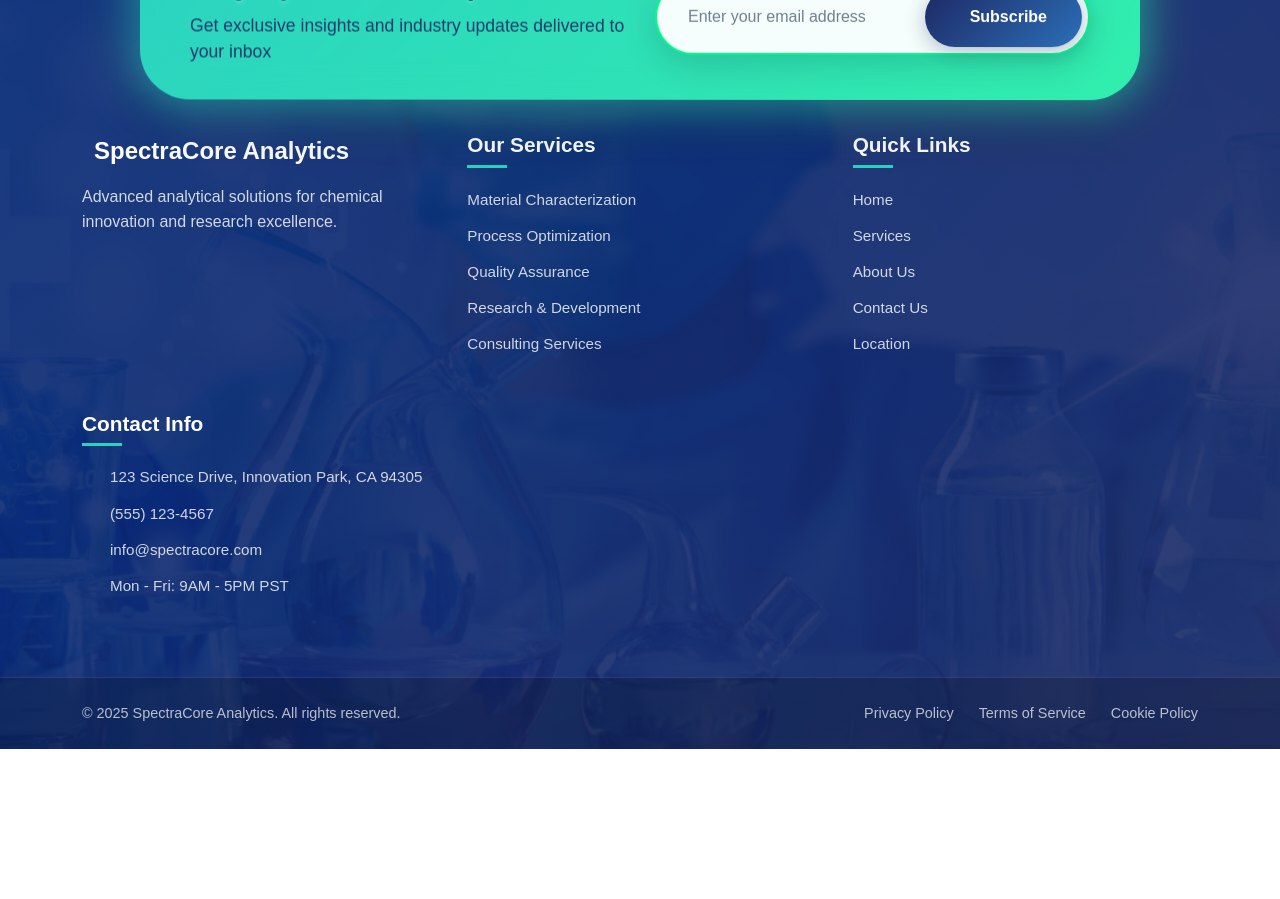
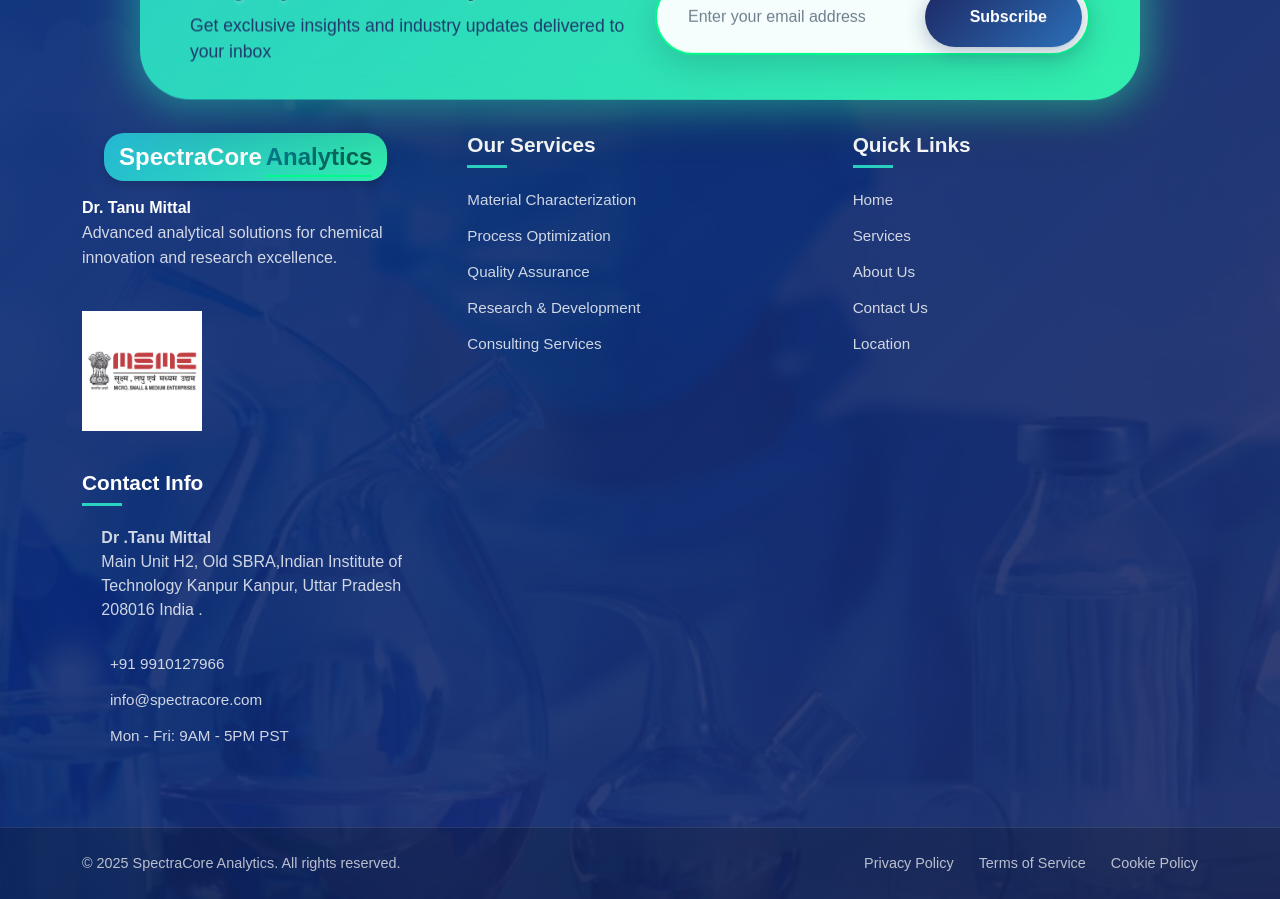
Before and after one commit to thesumitkrsingh/Medical-web, a React (Vite) app: page / in a window 1280 px wide. Shown: the part 3300-4199 px from the top of the page. Before the commit the page ends 4049 px from the top, so only its background shows below. Built offline with nearby package versions, Linux system fonts and the light colour scheme.

Commit message:
changes-su

```diff
--- a/src/components/Assistant/Assistant.jsx
+++ b/src/components/Assistant/Assistant.jsx
@@ -324,11 +324,12 @@ const Assistant = () => {
               disabled={isTyping}
             />
             <button
-              onClick={handleSendMessage}
-              disabled={!inputMessage.trim() || isTyping}
-            >
-              <i className="fas fa-paper-plane"></i>
-            </button>
+  onClick={handleSendMessage}
+  disabled={!inputMessage.trim() || isTyping}
+>
+  Enter
+</button>
+
           </div>
         </div>
       )}
@@ -336,4 +337,5 @@ const Assistant = () => {
   );
 };
 
+
 export default Assistant;
--- a/src/components/Footer/Footer.css
+++ b/src/components/Footer/Footer.css
@@ -45,6 +45,52 @@
     transform-style: preserve-3d;
     animation: floatNewsletter 6s ease-in-out infinite;
 }
+.msme-logo {
+  max-width: 120px;
+  height: auto;
+  margin-top: 15px;
+  filter: grayscale(30%);
+}
+.brand-name {
+  display: inline-flex;
+  background: linear-gradient(135deg, #24B7D3, #30EFAD);
+  border-radius: 20px;
+  padding: 6px 15px;
+  box-shadow: 0 4px 10px rgba(0, 0, 0, 0.15);
+  align-items: center;
+}
+
+.spectracore {
+  color: white;
+  font-weight: 600;
+  margin-right: 4px;
+}
+
+.analytics {
+  background: linear-gradient(135deg, #038099, #08583c);
+  -webkit-background-clip: text;
+  background-clip: text;
+  color: transparent;
+  font-weight: 700;
+  position: relative;
+}
+
+.analytics::after {
+  content: '';
+  position: absolute;
+  left: 0;
+  bottom: -2px;
+  width: 100%;
+  height: 2px;
+  background: #00FB8A;
+}
+
+.footer-logo {
+  display: flex;
+  align-items: center;
+  gap: 10px;
+}
+
 
 @keyframes floatNewsletter {
 
--- a/src/components/Footer/Footer.jsx
+++ b/src/components/Footer/Footer.jsx
@@ -108,14 +108,19 @@ const Footer = () => {
         <div className="footer-brand">
           <div className="footer-logo">
             <i className="fas fa-microscope"></i>
-                  <span>SpectraCore Analytics</span>
+            <span className="brand-name">
+              <span className="spectracore">SpectraCore</span>
+              <span className="analytics">Analytics</span>
+            </span>
           </div>
+          <strong>Dr. Tanu Mittal</strong>
           <p className="footer-description">
             Advanced analytical solutions for chemical innovation and research excellence.
           </p>
-
+          <img src="./src/assets/images/msme.png" alt="MSME Registered" className="msme-logo" />
         </div>
       </div>
+
 
             <div className="footer-section">
               <h4>Our Services</h4>
@@ -145,11 +150,18 @@ const Footer = () => {
               <div className="contact-info">
                 <div className="contact-item">
                   <i className="fas fa-map-marker-alt"></i>
-                  <span>123 Science Drive, Innovation Park, CA 94305</span>
+
+                 <div><strong>Dr .Tanu Mittal</strong><p>Main Unit H2, Old SBRA,Indian Institute of Technology Kanpur
+                    Kanpur, Uttar Pradesh 208016
+                    India .</p>
+                  </div>
+
+
+
                 </div>
                 <div className="contact-item">
                   <i className="fas fa-phone"></i>
-                  <span>(555) 123-4567</span>
+                  <span>+91 9910127966</span>
                 </div>
                 <div className="contact-item">
                   <i className="fas fa-envelope"></i>
--- a/src/components/Navbar.jsx
+++ b/src/components/Navbar.jsx
@@ -398,18 +398,18 @@ function Navbar() {
   const handleSubmit = (e) => {
   e.preventDefault();
 
-    // Create WhatsApp message
+  // Create WhatsApp message with proper formatting
   const message = `New Appointment Request:%0A%0A
-Name: ${formData.name}%0A
-Email: ${formData.email}%0A
-Phone: ${formData.phone}%0A
-Service: ${formData.service}%0A
-Date: ${formData.date}%0A
-Time: ${formData.time}%0A
-Message: ${formData.message}`;
+*Name:* ${formData.name}%0A
+*Email:* ${formData.email}%0A
+*Phone:* ${formData.phone}%0A
+*Service:* ${formData.service}%0A
+*Preferred Date:* ${formData.date}%0A
+*Preferred Time:* ${formData.time}%0A
+*Message:* ${formData.message || 'No additional message provided'}`;
 
   // Open WhatsApp with pre-filled message
-    window.open(`https://wa.me/919815723616?text=${message}`, '_blank');
+  window.open(`https://wa.me/917696875238?text=${encodeURIComponent(message)}`, '_blank');
 
   // Reset form and show success message
   setFormData({
@@ -430,7 +430,9 @@ Message: ${formData.message}`;
     // Close modal
     const modal = document.getElementById('appointmentModal');
     const modalInstance = bootstrap.Modal.getInstance(modal);
+    if (modalInstance) {
       modalInstance.hide();
+    }
   }, 5000);
 };
 
--- a/src/components/SocialSidebar.jsx
+++ b/src/components/SocialSidebar.jsx
@@ -62,7 +62,7 @@ function SocialSidebar() {
         {open && (
           <div className="mobile-icons">
             <a
-              href="https://wa.me/919815723616"
+              href="https://wa.me/919910127966"
               target="_blank"
               rel="noopener noreferrer"
               className="social-mobile whatsapp"
```
Also changed, not shown: src/assets/images/msme.png (added), src/assets/images/msme1.png (added). Lines whose indentation alone changed are shown as unchanged.
